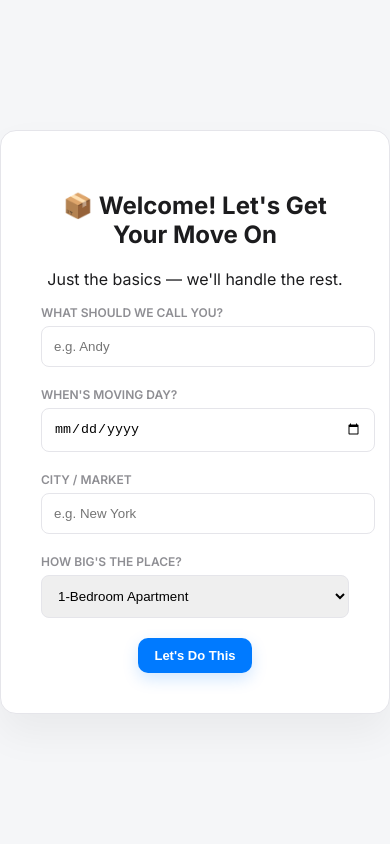
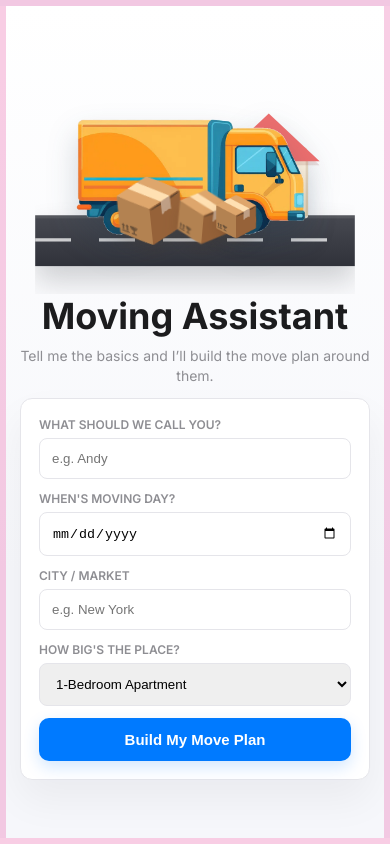
Before and after one commit to andyballer/moving-assistant, a plain HTML site: page index.html in a window 390 px wide. Drawn offline with Linux system fonts and the light colour scheme.

Commit message:
Fixed up welcome screen a bit

```diff
--- a/src/css/style.css
+++ b/src/css/style.css
@@ -202,11 +202,11 @@ body {
 .mt-wizard-card { background: #fff; border-radius: 16px; padding: 40px; max-width: 420px; width: 100%; box-shadow: 0 20px 40px rgba(0,0,0,0.05); text-align: center; border: 1px solid var(--border-color); }
 .mt-wizard-field { text-align: left; margin-bottom: 20px; }
 .mt-wizard-field label { display: block; font-size: 12px; font-weight: 600; margin-bottom: 6px; color: var(--text-muted); text-transform: uppercase; }
-.mt-wizard-field input, .mt-wizard-field select { width: 100%; padding: 12px; border: 1px solid var(--border-color); border-radius: 8px; }
+.mt-wizard-field input, .mt-wizard-field select { width: 100%; box-sizing: border-box; padding: 12px; border: 1px solid var(--border-color); border-radius: 8px; }
 
 /* ---- Welcome Animation Overlay ---- */
 #mt-welcome-overlay {
-  position: fixed; top: 0; left: 0; width: 100vw; height: 100vh;
+  position: fixed; inset: 0; width: 100vw; height: 100vh; height: 100dvh;
   background:
     linear-gradient(180deg, #ffffff 0%, #f6f7fb 68%),
     var(--bg-app); z-index: 99999;
@@ -214,9 +214,16 @@ body {
   flex-direction: column;
   border: 10px solid rgba(235,110,175,0.34);
   box-sizing: border-box;
-  overflow: hidden;
+  overflow-x: hidden;
+  overflow-y: auto;
+  -webkit-overflow-scrolling: touch;
+}
+#mt-welcome-overlay.mt-onboarding-welcome {
+  justify-content: flex-start;
+  padding: 28px 0 34px;
 }
 .mt-welcome-scene { position: relative; width: 100vw; height: 270px; margin-top: -20px; overflow: hidden; flex-shrink: 0; }
+#mt-welcome-overlay.mt-onboarding-welcome .mt-welcome-scene { height: 260px; margin-top: 0; }
 .mt-road {
   position: absolute; left: 0; right: 0; bottom: 34px; height: 58px;
   background: linear-gradient(180deg, #464850, #30323a);
@@ -228,15 +235,20 @@ body {
   content: ''; position: absolute; left: 0; right: 0; top: 24px; height: 4px;
   background: repeating-linear-gradient(90deg, rgba(255,255,255,0.75) 0 44px, transparent 44px 78px);
 }
-.mt-house { position: absolute; right: clamp(36px, 10vw, 170px); bottom: 64px; width: 132px; height: 132px; z-index: 1; filter: drop-shadow(0 14px 18px rgba(31,55,76,0.14)); }
+.mt-house { position: absolute; right: clamp(36px, 10vw, 170px); bottom: 92px; width: 132px; height: 132px; z-index: 3; filter: drop-shadow(0 14px 18px rgba(31,55,76,0.14)); }
 .mt-house-roof {
-  position: absolute; left: 10px; top: 0; width: 112px; height: 112px;
-  background: #eb6e6e; transform: rotate(45deg); border-radius: 8px 8px 4px 8px;
+  position: absolute; left: 4px; top: 4px; width: 0; height: 0;
+  border-left: 62px solid transparent;
+  border-right: 62px solid transparent;
+  border-bottom: 58px solid #eb6e6e;
+  filter: drop-shadow(0 5px 0 rgba(150,70,58,0.16));
+  z-index: 2;
 }
 .mt-house-body {
   position: absolute; left: 18px; right: 18px; bottom: 0; height: 82px;
   background: linear-gradient(180deg, #fff8eb, #f2dfbf);
   border: 3px solid rgba(112,80,45,0.16); border-radius: 8px 8px 4px 4px;
+  z-index: 1;
 }
 .mt-house-window { position: absolute; top: 18px; width: 24px; height: 22px; background: #a8d8ff; border: 3px solid #ffffff; border-radius: 5px; box-shadow: inset 0 -8px 0 rgba(0,122,255,0.12); }
 .window-left { left: 12px; }
@@ -249,16 +261,31 @@ body {
   filter: drop-shadow(0 18px 18px rgba(31,55,76,0.20));
   z-index: 4;
 }
-.mt-box { font-size: 48px; position: absolute; left: calc(50% + 12px); bottom: 106px; opacity: 0; z-index: 5; animation: unload-box 1s 1.5s forwards; filter: drop-shadow(0 10px 9px rgba(74,47,24,0.16)); }
+.mt-box { font-size: 48px; position: absolute; left: calc(50% + 12px); bottom: 84px; opacity: 0; z-index: 5; animation: unload-box 1s 1.5s forwards; filter: drop-shadow(0 10px 9px rgba(74,47,24,0.16)); }
 .mt-ground-box { position: absolute; z-index: 5; opacity: 0; line-height: 1; filter: drop-shadow(0 11px 9px rgba(74,47,24,0.16)); animation: scene-pop 0.45s 1.9s ease forwards; }
-.box-left-large { left: clamp(18px, calc(50% - 395px), 360px); bottom: 88px; font-size: 76px; --box-rotate: -6deg; }
-.box-left-mid { left: clamp(94px, calc(50% - 292px), 455px); bottom: 88px; font-size: 60px; --box-rotate: 5deg; animation-delay: 2.08s; }
+.box-left-large { left: clamp(92px, calc(50% - 265px), 520px); bottom: 66px; font-size: 76px; --box-rotate: -6deg; }
+.box-left-mid { left: clamp(168px, calc(50% - 172px), 612px); bottom: 66px; font-size: 60px; --box-rotate: 5deg; animation-delay: 2.08s; }
 
 @keyframes drive-stop-unload { 0% { left: -360px; } 46% { left: calc(50% - 155px); } 100% { left: calc(50% - 155px); } }
 @keyframes unload-box { 0% { opacity: 0; transform: translate(0, -8px) scale(0.92); } 100% { opacity: 1; transform: translate(8px, 18px) scale(1); } }
 @keyframes scene-pop { from { opacity: 0; transform: translateY(10px) scale(0.96) rotate(var(--box-rotate, 0deg)); } to { opacity: 1; transform: translateY(0) scale(1) rotate(var(--box-rotate, 0deg)); } }
-.welcome-content { opacity: 0; animation: fade-in 1s 2s forwards; text-align: center; margin-top: 40px; }
+.welcome-content { opacity: 0; animation: fade-in 1s 2s forwards; text-align: center; margin-top: 40px; width: min(92vw, 520px); }
+#mt-welcome-overlay.mt-onboarding-welcome .welcome-content { margin-top: 4px; padding-bottom: 12px; }
+.welcome-content h1 { font-size: 48px; font-weight: 800; margin: 0 0 10px; line-height: 1.05; letter-spacing: 0; }
+.mt-welcome-subcopy { color: var(--text-muted); font-size: 17px; line-height: 1.45; margin: 0 auto 18px; max-width: 440px; }
+.mt-welcome-form { box-sizing: border-box; max-width: 440px; padding: 24px; margin: 0 auto; text-align: left; }
+.mt-welcome-form .mt-wizard-btn { width: 100%; padding: 13px 16px; font-size: 15px; }
 @keyframes fade-in { to { opacity: 1; } }
+
+@media (max-height: 760px) and (min-width: 769px) {
+  #mt-welcome-overlay.mt-onboarding-welcome { padding-top: 14px; }
+  #mt-welcome-overlay.mt-onboarding-welcome .mt-welcome-scene { height: 236px; margin-top: 0; transform: scale(0.92); transform-origin: center bottom; }
+  #mt-welcome-overlay.mt-onboarding-welcome .welcome-content { margin-top: 0; }
+  .welcome-content h1 { font-size: 38px; }
+  .mt-welcome-subcopy { font-size: 14px; margin-bottom: 10px; }
+  .mt-welcome-form { padding: 18px; }
+  .mt-welcome-form .mt-wizard-field { margin-bottom: 12px; }
+}
 
 /* ---- Utility & State Buttons ---- */
 .btn-status-red { border-color: var(--accent-danger) !important; color: var(--accent-danger) !important; }
@@ -441,9 +468,14 @@ body {
   .mt-focus-row { flex-direction: column; }
   .mt-hero-card { padding: 24px 16px; border-radius: 14px; }
   .mt-hero-card h1 { font-size: 27px; }
-  .mt-welcome-scene { transform: scale(0.82); transform-origin: center bottom; height: 230px; margin-top: -36px; }
-  .welcome-content { margin-top: 8px; padding: 0 18px; }
+  #mt-welcome-overlay { justify-content: flex-start; padding: env(safe-area-inset-top) 0 22px; border-width: 6px; }
+  #mt-welcome-overlay.mt-onboarding-welcome { padding-bottom: 28px; }
+  .mt-welcome-scene { transform: scale(0.82); transform-origin: center bottom; height: 218px; margin-top: -26px; }
+  .welcome-content { margin-top: 2px; padding: 0 14px; width: min(100%, 420px); box-sizing: border-box; }
   .welcome-content h1 { font-size: 36px !important; }
+  .mt-welcome-subcopy { font-size: 14px; margin-bottom: 12px; }
+  .mt-welcome-form { padding: 18px; border-radius: 12px; }
+  .mt-welcome-form .mt-wizard-field { margin-bottom: 12px; }
   .mt-mini-action { width: 100%; }
   #mt-update-toast { left: 12px; right: 12px; bottom: 12px; transform: none; justify-content: space-between; }
 }
--- a/src/js/app.js
+++ b/src/js/app.js
@@ -23,14 +23,9 @@ const appSections = [
   { id: 'dayof', label: 'Move Day', icon: '🎯', category: 'moveout' }
 ];
 
-// --- CORE ANIMATION ---
-function playWelcomeAnimation() {
-  if (!state.userName || !state.targetMoveDate || sessionStorage.getItem('hasAnimated')) return;
-
-  const overlay = document.createElement('div');
-  overlay.id = 'mt-welcome-overlay';
-
-  overlay.innerHTML = `
+// --- CORE ANIMATION / WELCOME ---
+function renderWelcomeSceneHtml(contentHtml) {
+  return `
     <div class="mt-welcome-scene">
       <div class="mt-road"></div>
       <div class="mt-house" aria-hidden="true">
@@ -47,12 +42,65 @@ function playWelcomeAnimation() {
       <div class="mt-box">📦</div>
     </div>
     <div class="welcome-content">
+      ${contentHtml}
+    </div>
+  `;
+}
+
+function getSetupFormHtml() {
+  return `
+    <h1>Moving Assistant</h1>
+    <p class="mt-welcome-subcopy">Tell me the basics and I’ll build the move plan around them.</p>
+    <div class="mt-wizard-card mt-welcome-form">
+      <div class="mt-wizard-field"><label>What should we call you?</label><input type="text" id="wiz-name" placeholder="e.g. Andy" value="${esc(state.userName || '')}" /></div>
+      <div class="mt-wizard-field"><label>When's moving day?</label><input type="date" id="wiz-date" value="${state.targetMoveDate || ''}" /></div>
+      <div class="mt-wizard-field"><label>City / market</label><input type="text" id="wiz-city" placeholder="e.g. New York" value="${esc(state.city || '')}" /></div>
+      <div class="mt-wizard-field">
+        <label>How big's the place?</label>
+        <select id="wiz-size">
+          <option value="studio" ${state.aptSize === 'studio' ? 'selected' : ''}>Studio Layout</option>
+          <option value="1br" ${state.aptSize === '1br' ? 'selected' : ''}>1-Bedroom Apartment</option>
+          <option value="2br" ${state.aptSize === '2br' ? 'selected' : ''}>2-Bedroom Apartment</option>
+          <option value="3br" ${state.aptSize === '3br' ? 'selected' : ''}>3-Bedroom Apartment</option>
+        </select>
+      </div>
+      <button class="mt-wizard-btn" id="wiz-submit">Build My Move Plan</button>
+    </div>
+  `;
+}
+
+function bindSetupForm(root) {
+  const submit = root.querySelector('#wiz-submit');
+  if (!submit) return;
+  submit.addEventListener('click', () => {
+    const name = root.querySelector('#wiz-name').value.trim();
+    const date = root.querySelector('#wiz-date').value;
+    const size = root.querySelector('#wiz-size').value;
+    const city = root.querySelector('#wiz-city').value.trim();
+    if (!name || !date) return alert('Just need your name and move date to get started!');
+    state.userName = name;
+    state.targetMoveDate = date;
+    state.aptSize = size;
+    state.city = city;
+    state.showWizardOverride = false;
+    AppEngine.saveState(state);
+    sessionStorage.removeItem('hasAnimated');
+    render();
+  });
+}
+
+function playWelcomeAnimation() {
+  if (!state.userName || !state.targetMoveDate || sessionStorage.getItem('hasAnimated')) return;
+
+  const overlay = document.createElement('div');
+  overlay.id = 'mt-welcome-overlay';
+
+  overlay.innerHTML = renderWelcomeSceneHtml(`
       <h1 style="font-size: 48px; font-weight: 800; margin-bottom: 10px;">Moving Assistant</h1>
       <p style="color: var(--text-muted); font-size: 20px;">Welcome back, ${esc(state.userName || 'friend')}.</p>
       <button id="mt-enter-app" class="mt-wizard-btn" style="margin-top: 20px; width: auto; padding: 15px 40px; font-size: 18px;">Resume Move</button>
       <button id="mt-start-new" style="display:block; margin: 15px auto; background:none; border:none; color:var(--text-muted); cursor:pointer;">Start New Move</button>
-    </div>
-  `;
+  `);
 
   overlay.querySelector('#mt-enter-app').addEventListener('click', () => {
     overlay.style.transition = 'opacity 0.5s';
@@ -1458,40 +1506,11 @@ function render() {
   const root = document.getElementById('move-tracker-root');
   if (!state.userName || !state.targetMoveDate || state.showWizardOverride) {
     root.innerHTML = `
-      <div class="mt-wizard-overlay">
-        <div class="mt-wizard-card">
-          <h2>📦 Welcome! Let's Get Your Move On</h2>
-          <p>Just the basics — we'll handle the rest.</p>
-          <div class="mt-wizard-field"><label>What should we call you?</label><input type="text" id="wiz-name" placeholder="e.g. Andy" value="${esc(state.userName || '')}" /></div>
-          <div class="mt-wizard-field"><label>When's moving day?</label><input type="date" id="wiz-date" value="${state.targetMoveDate || ''}" /></div>
-          <div class="mt-wizard-field"><label>City / market</label><input type="text" id="wiz-city" placeholder="e.g. New York" value="${esc(state.city || '')}" /></div>
-          <div class="mt-wizard-field">
-            <label>How big's the place?</label>
-            <select id="wiz-size">
-              <option value="studio" ${state.aptSize === 'studio' ? 'selected' : ''}>Studio Layout</option>
-              <option value="1br" ${state.aptSize === '1br' ? 'selected' : ''}>1-Bedroom Apartment</option>
-              <option value="2br" ${state.aptSize === '2br' ? 'selected' : ''}>2-Bedroom Apartment</option>
-              <option value="3br" ${state.aptSize === '3br' ? 'selected' : ''}>3-Bedroom Apartment</option>
-            </select>
-          </div>
-          <button class="mt-wizard-btn" id="wiz-submit">Let's Do This</button>
-        </div>
+      <div id="mt-welcome-overlay" class="mt-onboarding-welcome">
+        ${renderWelcomeSceneHtml(getSetupFormHtml())}
       </div>
     `;
-    document.getElementById('wiz-submit').addEventListener('click', () => {
-      const name = document.getElementById('wiz-name').value.trim();
-      const date = document.getElementById('wiz-date').value;
-      const size = document.getElementById('wiz-size').value;
-      const city = document.getElementById('wiz-city').value.trim();
-      if (!name || !date) return alert('Just need your name and move date to get started!');
-      state.userName = name;
-      state.targetMoveDate = date;
-      state.aptSize = size;
-      state.city = city;
-      state.showWizardOverride = false;
-      AppEngine.saveState(state);
-      render();
-    });
+    bindSetupForm(root);
     return;
   }
 
--- a/sw.js
+++ b/sw.js
@@ -1,5 +1,5 @@
 // Bump this version string on every deploy — it's what forces old caches to clear.
-const CACHE_VERSION = 'moving-assistant-v23';
+const CACHE_VERSION = 'moving-assistant-v32';
 
 const CORE_ASSETS = [
   './',
```
